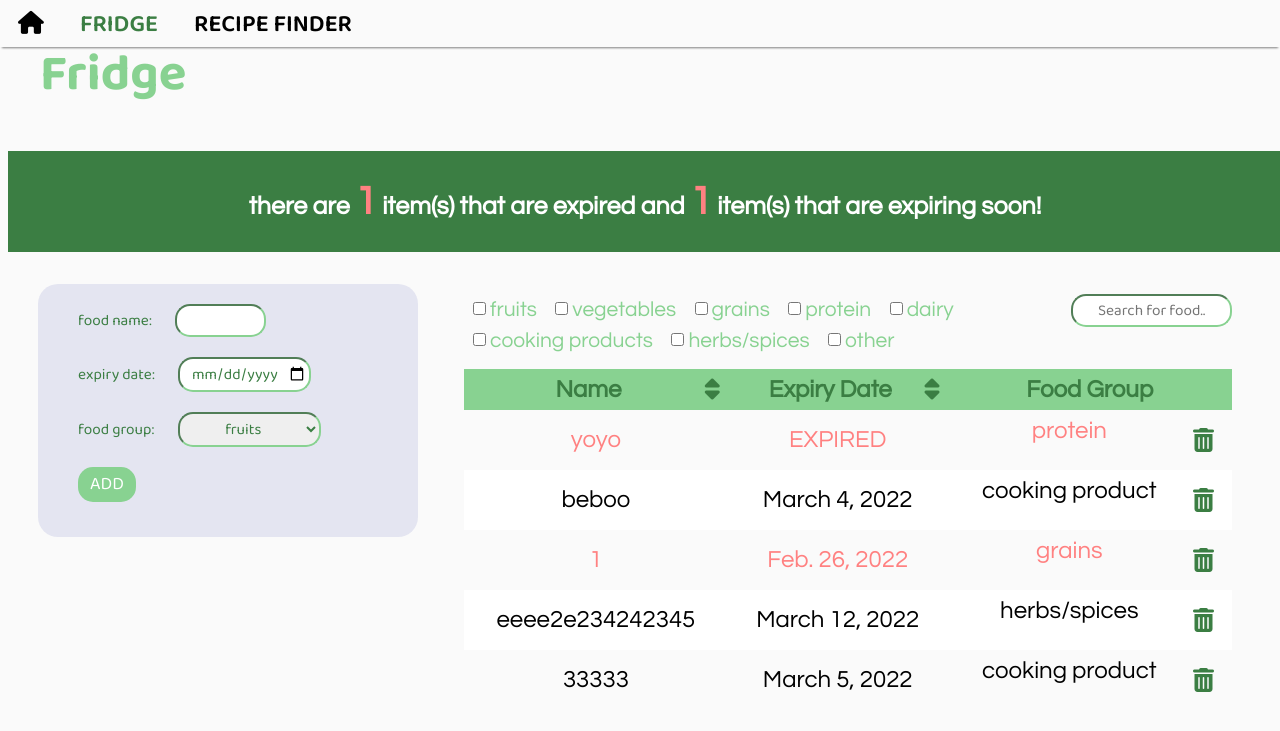
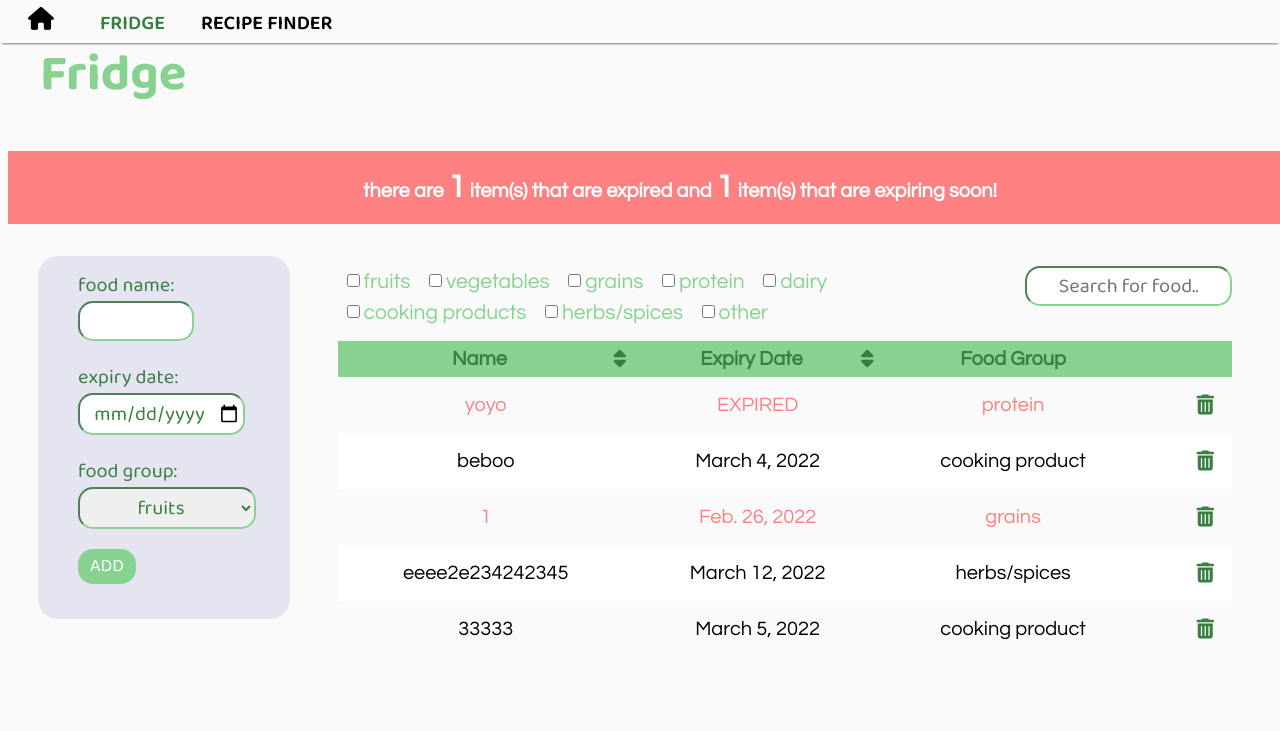
Before and after one commit to yuna17c/reci.py, a Django app: page /fridge/ in a window 1280 px wide; the page is wider, and only the part inside the window is pictured. Shown: the top 731 px of that part. Run offline with Django 3.2, Linux system fonts and the light colour scheme; data comes from the database, SQL or seed files in the repository; both versions use the stored data as it was after the commit; some libraries are stand-ins or nearby versions.

Commit message:
fix responsiveness of fridge

```diff
--- a/apps/base/static/base.css
+++ b/apps/base/static/base.css
@@ -1,12 +1,25 @@
 @import url('https://fonts.googleapis.com/css2?family=Baloo+2:wght@400;500;600;700;800&family=Questrial&display=swap');
 :root {
-    /* --light-green: rgb(226, 255, 229); */
-    --light-green: #E8F5E9;
+    --light-green: #e6ffe8;
     --medium-green: rgb(136, 210, 145);
     --dark-green: rgb(59, 126, 67);
     --primary: #fafafa;
     --secondary: #e4e5f1;
     --accent: rgb(59, 126, 67);
+}
+
+.left {
+    position: fixed;
+    margin-left: 30px;
+    background-color: var(--secondary);
+    padding: 3px 30px 25px 30px;
+    border-radius: 20px;
+    width: 15%;
+}
+
+.right {
+    margin-left: calc(15% + 100px);
+    position: relative;
 }
 
 /* stuff for the scroll bar */
@@ -70,7 +83,7 @@ body {
 }
 
 .fa-home:hover, .nav-items a:hover {
-    filter: brightness(1.5);
+    filter: brightness(1.2);
     -o-transition: .5s;
     -ms-transition: .5s;
     -moz-transition: .5s;
--- a/apps/base/static/fridge_style.css
+++ b/apps/base/static/fridge_style.css
@@ -1,18 +1,4 @@
 @import url("base.css");
-
-.left {
-    position: fixed;
-    margin-left: 30px;
-    background-color: var(--secondary);
-    padding: 10px 30px 25px 30px;
-    border-radius: 20px;
-    width: 25%;
-}
-
-.right {
-    margin-left: calc(25% + 100px);
-    position: relative;
-}
 
 .row {
     display:flex;
@@ -32,18 +18,17 @@
     height: 100%;
     text-align: center;
     width: 100%;
-    background: var(--accent);
+    background: #FF8181;
     color: white;
     font-weight: 600;
-    font-size: 25px;
+    font-size: 20px;
     margin: 0;
-    padding: 5px;
     vertical-align: middle;
 }
 
 .notif span {
-    color: #FF8181;
-    font-size: 40px;
+    color: white;
+    font-size: 4vh;
     font-weight: 700;
 }
 
@@ -92,7 +77,7 @@ input#search_input {
 
 #input label {
     font-family: 'Baloo 2', sans-serif;
-    font-size: 1.2vw;
+    font-size: 2.5vh;
     color: var(--accent);
     padding-right: 20px;
 }
@@ -104,15 +89,7 @@ input, select, option {
     text-align: center;
     color: var(--accent);
     padding: 2px;
-    font-size: 1.2vw;
-}
-
-
-#input-column {
-    float: left;
-    padding: 0 5vh;
-    display: flex;
-    flex-direction: column;
+    font-size: 2.5vh;
 }
 
 #input {
@@ -121,14 +98,14 @@ input, select, option {
 
 #add_button {
     padding: 10px;
+    font-size: 2.5vh;
 }
 
 table {
-    font-size: 3vh;
+    font-size: 2.5vh;
     border-collapse: collapse;
     width: 100%;
 }
-
 
 .hide {
     display: none;
@@ -159,43 +136,47 @@ tr:nth-child(even) {
     background-color: white
 }
 
-.food-group i {
+td i {
     float: right;
     color: var(--accent);
     padding: 10px;
 }
 
-@media (max-width: 950px){
+@media(max-width: 1000px) {
+    input#search_input {
+        float: left;
+    }
     .row {
-      flex-direction: column;
+        flex-direction: column;
     }
     .button {
         width: 100%;
-    }
-    #food-groups {
-        flex-direction: column;
-    }
-    #search {
-        padding: 10px;
-    }
-    input#search_input {
-        float: left;
     }
     #add {
         display: inline-block;
     }
 }
 
-@media (max-width: 600px) {
-    #food-groups label {
-        display:flex;
-        align-items: baseline;
-        font-size: 20px;
+@media (max-width: 840px){
+    .left {
+        width: 25%;
     }
-    #food-groups span {
-        margin-left: 1.2em;
-     }
-    input[type=checkbox] {
-        margin-right: 8px;
+    .right {
+        margin-left: calc(25% + 100px);
+    }
+
+}
+
+@media (max-width: 685px) {
+    body {
+        margin: 0;
+    }
+    .left {
+        width: 75%;
+    }
+    .right {
+        padding-top: 300px;
+        width: 90%;
+        margin: 0;
     }
 }
--- a/apps/base/templates/base/fridge_home.html
+++ b/apps/base/templates/base/fridge_home.html
@@ -88,6 +88,7 @@
                     <span onclick="sortByDate()"><i class="fas fa-sort"></i></span>
                 </th>
                 <th>Food Group</th>
+                <th></th>
             </tr>
         </thead>
 
@@ -99,21 +100,24 @@
                 <tr class="food_item {{ item.name }} {{ item.food_group }} expired">
                     <td class="name">{{ item.name }}</td>
                     <td class="expiry">EXPIRED</td>
-                    <td class="food-group">{{ item.food_group }} <a href="{% url 'fridge-update' item.id %}"><i class="fa fa-trash" aria-hidden="true"></i></a></td>
+                    <td class="food-group">{{ item.food_group }}</td>
+                    <td><a href="{% url 'fridge-update' item.id %}"><i class="fa fa-trash" aria-hidden="true"></i></a></td>
                 </tr>
 
             {% elif item.is_expiring_soon %}
                 <tr class="food_item {{ item.name }} {{ item.food_group }} warning">
                     <td class="name">{{ item.name }}</td>
                     <td class="expiry">{{ item.expiry_date }}</td>
-                    <td class="food-group">{{ item.food_group }} <a href="{% url 'fridge-update' item.id %}"><i class="fa fa-trash" aria-hidden="true"></i></a></td>
+                    <td class="food-group">{{ item.food_group }}</td>
+                    <td><a href="{% url 'fridge-update' item.id %}"><i class="fa fa-trash" aria-hidden="true"></i></a></td>
                 </tr>
 
             {% else %}
             <tr class="food_item {{ item.name }} {{ item.food_group }}">
                     <td class="name">{{ item.name }}</td>
                     <td class="expiry date">{{ item.expiry_date }}</td>
-                    <td class="food-group">{{ item.food_group }} <a href="{% url 'fridge-update' item.id %}"><i class="fa fa-trash" aria-hidden="true"></i></a></td>
+                    <td class="food-group">{{ item.food_group }}</td>
+                    <td><a href="{% url 'fridge-update' item.id %}"><i class="fa fa-trash" aria-hidden="true"></i></a></td>
             </tr>
             {% endif %}
 
--- a/apps/base/templates/base/recipe_home.html
+++ b/apps/base/templates/base/recipe_home.html
@@ -63,6 +63,7 @@
                 </table>
             </div>
         </div> {% endcomment %}
+
         <div class="left">
             <h3>Your Ingredients</h3>
             <table class="ingredients-table">
```
Also changed, not shown: apps/base/static/recipe_style.css (+7 -12 lines), apps/db.sqlite3.
